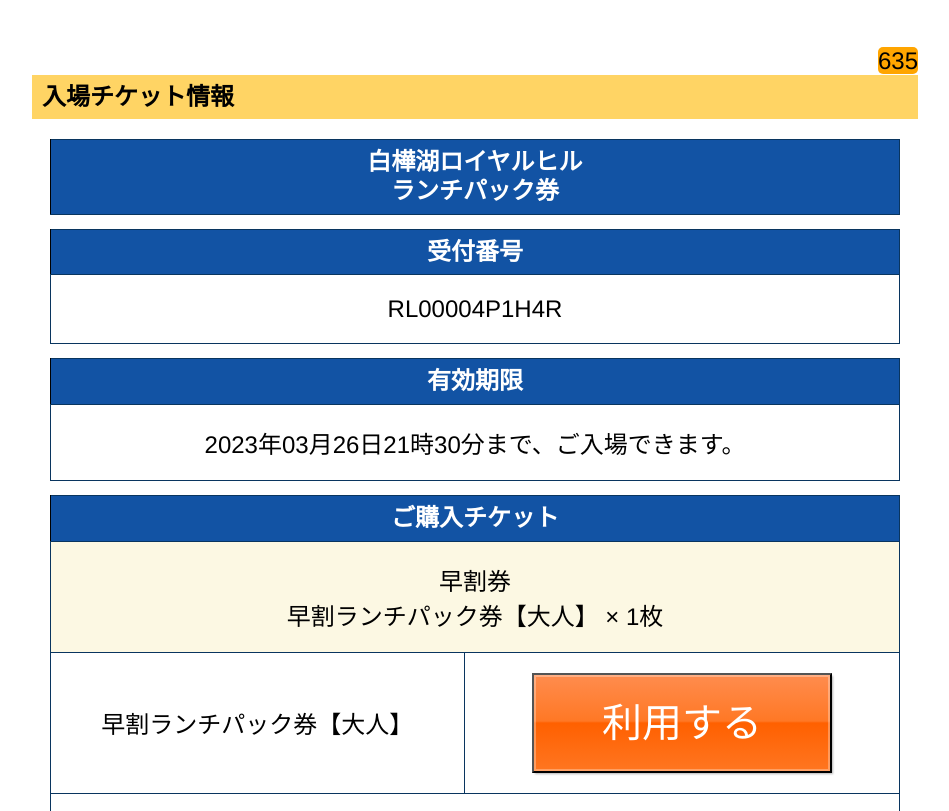
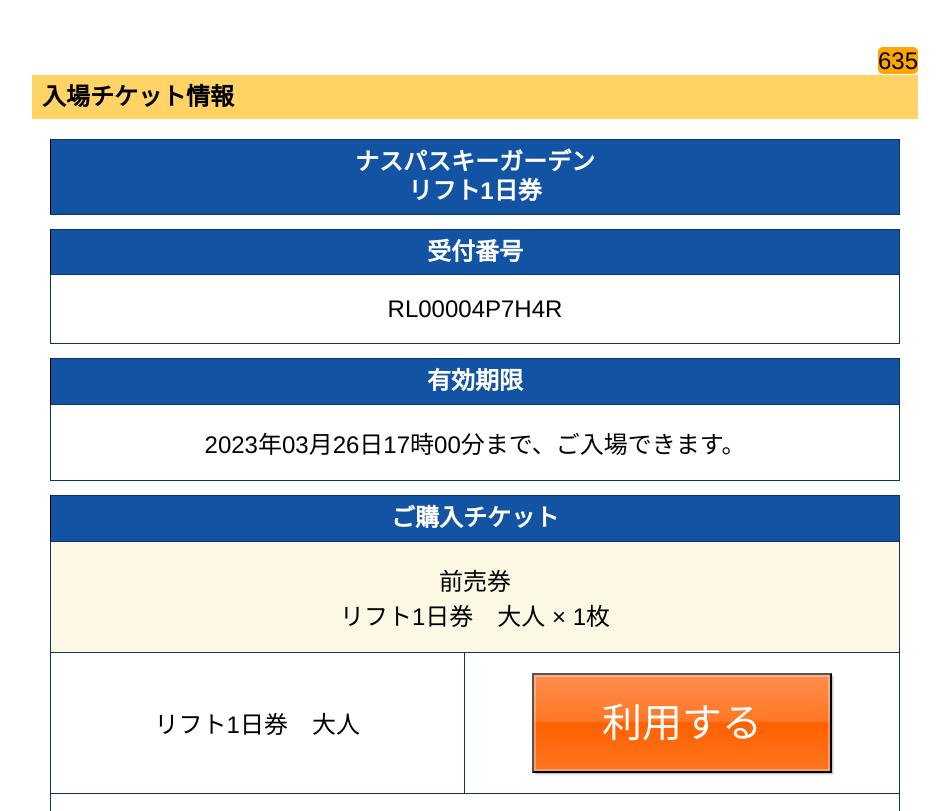
Before and after one commit to lisure-star/.jp-coupon-3190601496, a plain HTML site: page index.html in a window 1280 px wide. Shown: the part 93-904 px from the top of the page, without its empty margins (165-1114 px from the left). Drawn offline with Linux system fonts and the light colour scheme.

Commit message:
Update index.html

```diff
--- a/index.html
+++ b/index.html
@@ -70,7 +70,7 @@
                 </tbody>
                 <thead>
                 <tr>
-                    <th colspan="4">白樺湖ロイヤルヒル <br>ランチパック券</th>
+                    <th colspan="4">ナスパスキーガーデン <br>リフト1日券</th>
                 </tr>
                 </thead>
 
@@ -93,7 +93,7 @@
 
                 <tbody>
                 <tr>
-                    <td id="japanCode" class="textR">RL00004P1H4R</td>
+                    <td id="japanCode" class="textR">RL00004P7H4R</td>
                 </tr>
                 </tbody>
             </table>
@@ -114,7 +114,7 @@
 
                 <tbody>
                 <tr>
-                    <td class="textR">2023年03月26日21時30分まで、ご入場できます。</td>
+                    <td class="textR">2023年03月26日17時00分まで、ご入場できます。</td>
                 </tr>
                 </tbody>
             </table>
@@ -133,13 +133,13 @@
                 </thead>
                 <tbody>
                 <tr>
-                    <td class="textR coupon_name" colspan="2">早割券<br>
-                    早割ランチパック券【大人】 × 1枚
+                    <td class="textR coupon_name" colspan="2">前売券<br>
+                    リフト1日券　大人 × 1枚
                     </td>
                 </tr>
                 <tr>
                     <td class="textR ticket_col">
-                      早割ランチパック券【大人】
+                      リフト1日券　大人
                     </td>
                     <!--<td class="textR">-->
                     <!--<div class="confirm_not_exist">-->
```
